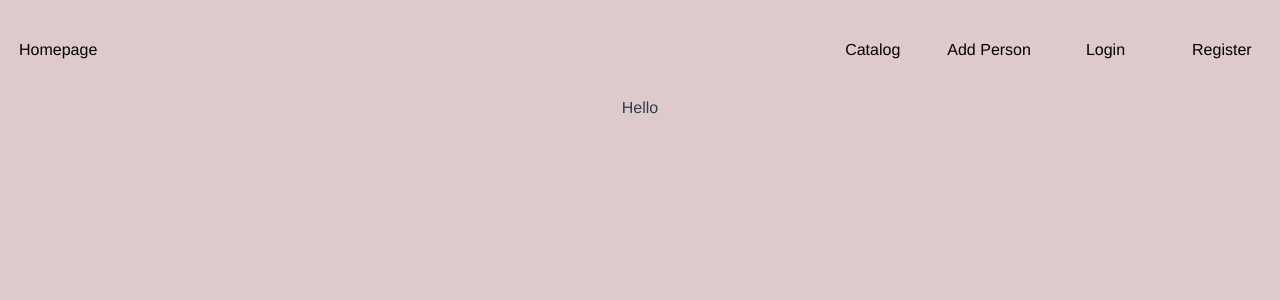
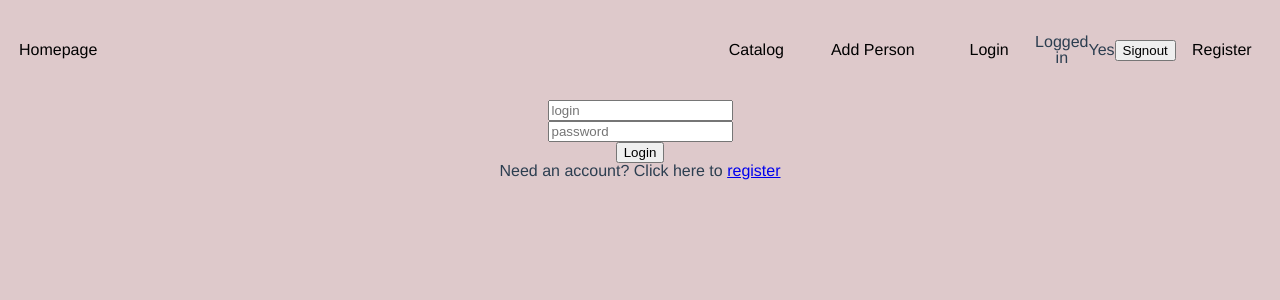
Before and after one commit to caiadas25/birthday_app_vue_cli, a Vue app in the folder birthday_app_vue_cli/: page /#/login in a window 1280 px wide. Shown: the top 300 px of the page. Built offline with nearby package versions, Linux system fonts and the light colour scheme; no server answers; the database is empty; sample sign-in values are in the browser's storage.

Commit message:
added login and logout mechanism

```diff
--- a/birthday_app_vue_cli/src/components/navbar.vue
+++ b/birthday_app_vue_cli/src/components/navbar.vue
@@ -13,6 +13,7 @@
       <div class="navbar-item">
         <router-link class="fill-div" to="/login">Login</router-link>
       </div>
+      <topHeader class="navbar-item"></topHeader>
       <div class="navbar-item">
         <router-link class="fill-div" to="/register">Register</router-link>
       </div>
@@ -20,10 +21,13 @@
   </div>
 </template>
 <script>
+import topHeader from '../components/topHeader';
 
 export default {
   name: 'navbar',
-
+  components: {
+    'topHeader': topHeader,
+  },
   computed: {
 
   },
@@ -48,7 +52,6 @@ export default {
   justify-content: flex-end;
 }
 .navbar-item {
-  display: flex;
   width: 10%;
   height: 100px;
   justify-content: center;
--- /dev/null
+++ b/birthday_app_vue_cli/src/components/topHeader.vue
@@ -0,0 +1,62 @@
+<template>
+<div :class="loggedIn ? 'navbar-item' : 'hidden'">
+    Logged in
+    <span v-if="loggedIn">Yes</span>
+    <span v-else>No</span>
+    <button @click="logoutUser">Signout</button>
+</div>
+</template>
+
+<script>
+import { mapState } from 'vuex'
+import firebase from 'firebase';
+
+
+export default {
+  name: 'topHeader',
+  data: function() {
+    return {
+        loggedIn: false
+    }
+  },
+
+  mounted() {
+      firebase.auth().onAuthStateChanged(user => {
+          if(user) {
+              this.loggedIn = true;
+          } else {
+              this.loggedIn = false;
+          }
+      })
+  },
+
+  components: {
+
+  },
+  computed: {
+    ...mapState([
+      'friends'
+    ])
+  },
+  methods: {
+      async logoutUser() {
+          try {
+            const data = await firebase.auth().signOut();
+            alert('logged out');
+            this.$router.push('/')
+          } catch (err) {
+              console.log(err)
+          }
+      }
+  }
+}
+</script>
+
+<style lang="scss" scoped>
+.navbar-item {
+  display: flex;
+}
+.hidden {
+  display: none;
+}
+</style>
--- a/birthday_app_vue_cli/src/views/login.vue
+++ b/birthday_app_vue_cli/src/views/login.vue
@@ -1,17 +1,30 @@
 <template>
 <div>
-    <span>Hello</span>
+  <form @submit.prevent='loginUser()'>
+    <div class="login">
+      <input type="email" placeholder="login" autocomplete="on" v-model="email">
+    </div>
+    <div class="password">
+      <input type="password" placeholder="password" autocomplete="on" v-model="password">
+    </div>
+    <button type="submit">Login</button>
+  </form>
+  <div class="error" v-if="error">{{error.message}}</div>
+  <span>Need an account? Click here to <router-link to="/register">register</router-link></span>
 </div>
 </template>
 
 <script>
 import { mapState } from 'vuex'
+import firebase from 'firebase';
 
 export default {
   name: 'login',
   data: function() {
     return {
-
+      error: '',
+      email: '',
+      password: ''
     }
   },
   components: {
@@ -23,7 +36,15 @@ export default {
     ])
   },
   methods: {
-
+    loginUser() {
+      try {
+        const val = firebase.auth().signInWithEmailAndPassword(this.email, this.password);
+        alert('user logged In')
+        this.$router.push('/')
+      } catch (err) {
+        console.log(err)
+      }
+    }
   }
 }
 </script>
--- a/birthday_app_vue_cli/src/views/register.vue
+++ b/birthday_app_vue_cli/src/views/register.vue
@@ -18,8 +18,7 @@
 
 <script>
 import { mapState } from 'vuex'
-import * as firebase from 'firebase'
-import "firebase/auth"
+import firebase from 'firebase';
 
 export default {
   name: 'register',
@@ -42,7 +41,7 @@ export default {
     async registerUser() {
       try{
         firebase.auth().createUserWithEmailAndPassword(this.email, this.password);
-        console.log(firebase.auth().createUserWithEmailAndPassword(this.email, this.password));
+        alert('User added with and logged in with success!')
         this.$router.push('/')
       } catch(err){
         console.log(err);
```
